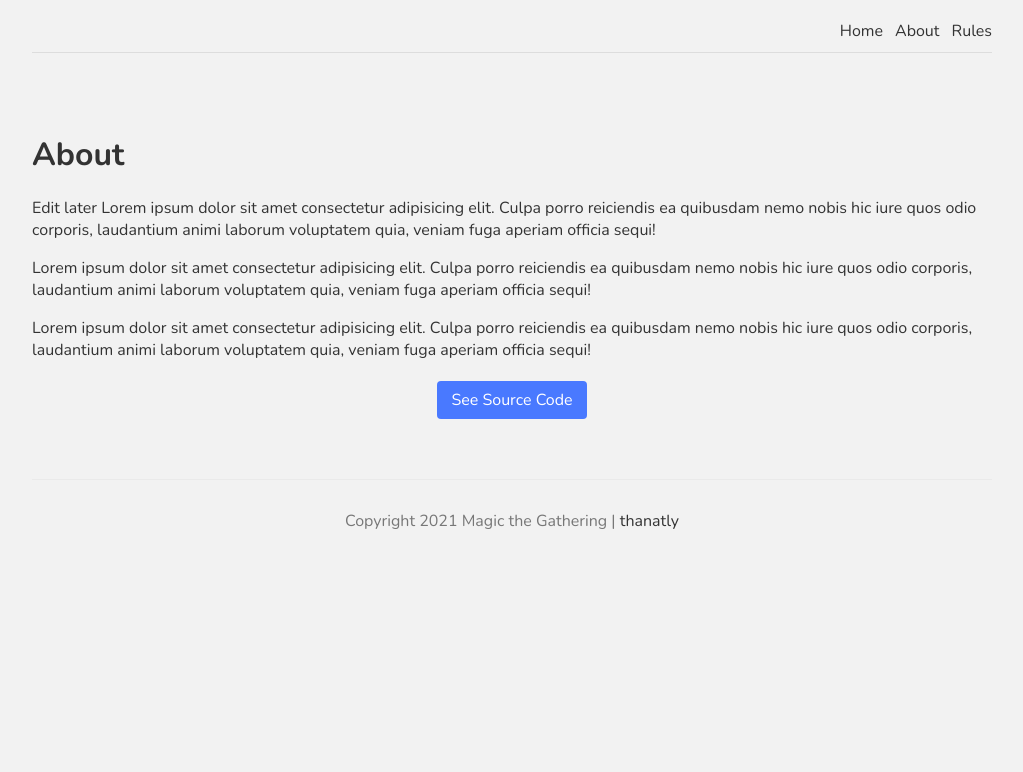
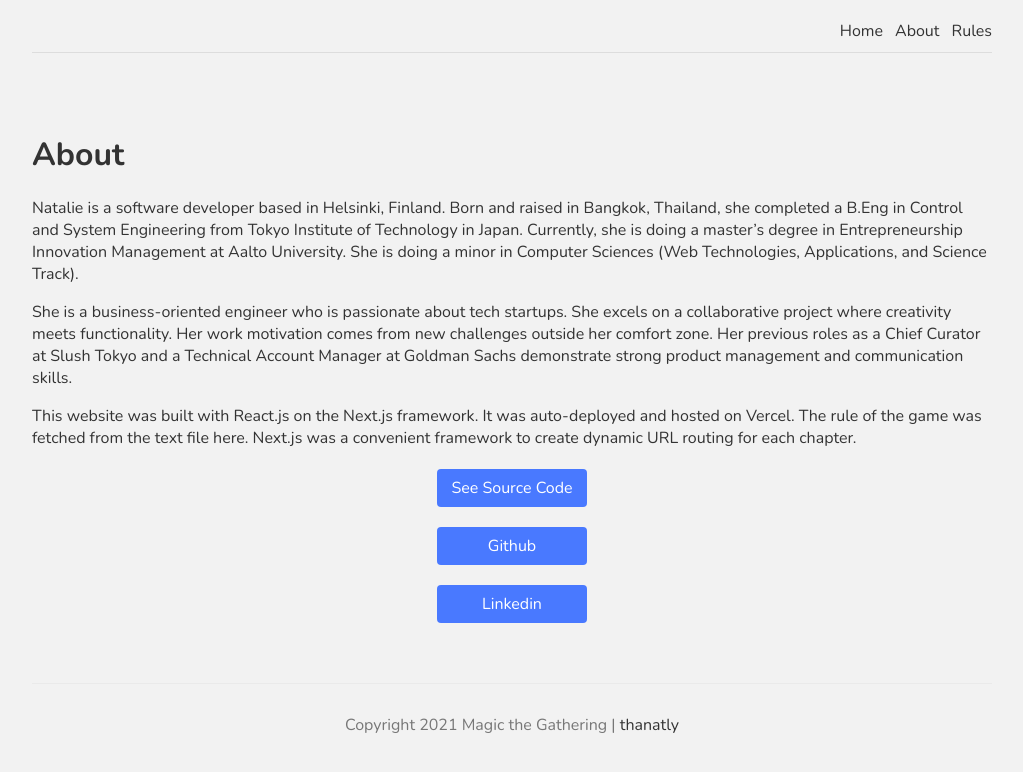
Before and after one commit to thanatly/magic-rulebook, a Next.js app: page /about in a window 1280 px wide. Shown: the top 772 px of the page, without its empty margins (128-1151 px from the left). Built offline with nearby package versions, Linux system fonts and the light colour scheme.

Commit message:
Update About page

```diff
--- a/pages/about.js
+++ b/pages/about.js
@@ -5,15 +5,17 @@ const About = () => {
   return (
     <>
       <Head>
-        <title>Ninja List | About</title>
+        <title>Magic the Gathering | About</title>
         <meta name="keywords" content="rules"/>
       </Head>
       <div>
         <h1>About</h1>
-        <p>Edit later Lorem ipsum dolor sit amet consectetur adipisicing elit. Culpa porro reiciendis ea quibusdam nemo nobis hic iure quos odio corporis, laudantium animi laborum voluptatem quia, veniam fuga aperiam officia sequi!</p>
-        <p>Lorem ipsum dolor sit amet consectetur adipisicing elit. Culpa porro reiciendis ea quibusdam nemo nobis hic iure quos odio corporis, laudantium animi laborum voluptatem quia, veniam fuga aperiam officia sequi!</p>
-        <p>Lorem ipsum dolor sit amet consectetur adipisicing elit. Culpa porro reiciendis ea quibusdam nemo nobis hic iure quos odio corporis, laudantium animi laborum voluptatem quia, veniam fuga aperiam officia sequi!</p>
-        <a className={styles.btn} href="https://github.com/thanatly"> See Source Code</a>
+        <p>Natalie is a software developer based in Helsinki, Finland. Born and raised in Bangkok, Thailand, she completed a B.Eng in Control and System Engineering from Tokyo Institute of Technology in Japan. Currently, she is doing a master’s degree in Entrepreneurship Innovation Management at Aalto University. She is doing a minor in Computer Sciences (Web Technologies, Applications, and Science Track).</p>
+        <p>She is a business-oriented engineer who is passionate about tech startups. She excels on a collaborative project where creativity meets functionality. Her work motivation comes from new challenges outside her comfort zone. Her previous roles as a Chief Curator at Slush Tokyo and a Technical Account Manager at Goldman Sachs demonstrate strong product management and communication skills.</p>
+        <p>This website was built with React.js on the Next.js framework. It was auto-deployed and hosted on Vercel. The rule of the game was fetched from the text file here. Next.js was a convenient framework to create dynamic URL routing for each chapter.</p>
+        <a className={styles.btn} href="https://github.com/thanatly/magic-rulebook"> See Source Code</a>
+        <a className={styles.btn} href="https://github.com/thanatly"> Github</a>
+        <a className={styles.btn} href="https://www.linkedin.com/in/nutthanuntha/"> Linkedin</a>
       </div>
     </>
   );
```
